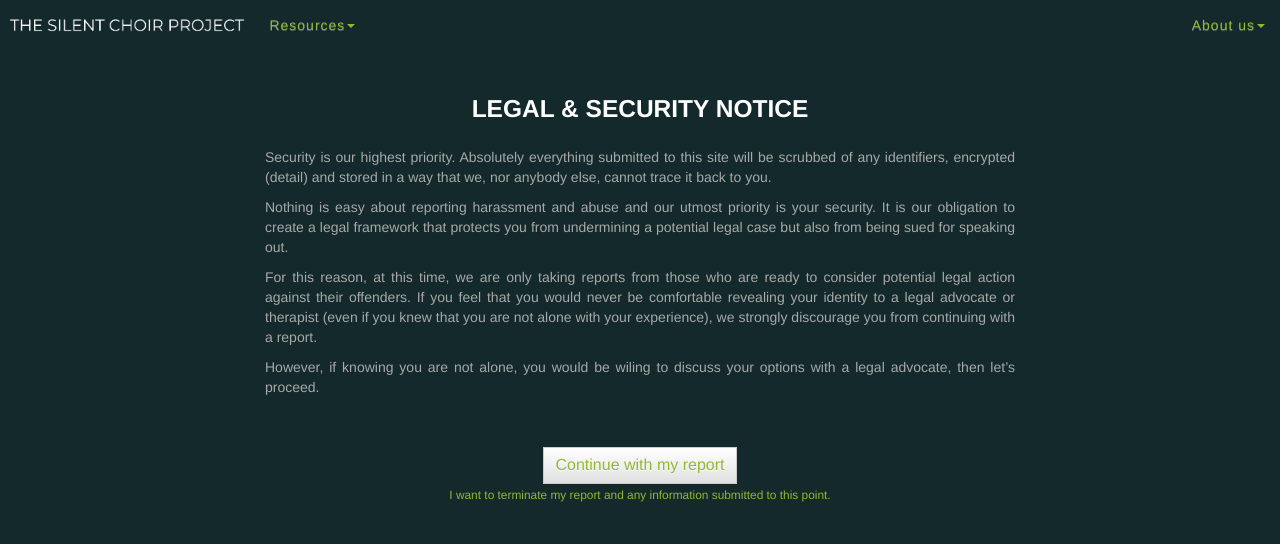
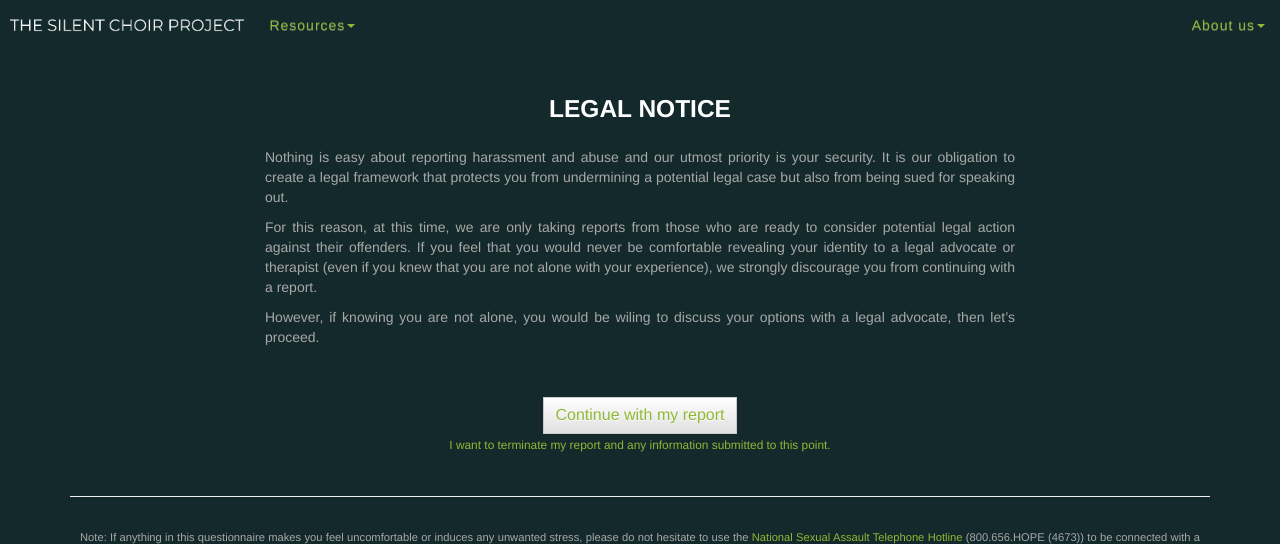
Before and after one commit to thesilentchoir/silentchoir-archived, a Django app: page /legal/ in a window 1280 px wide. Shown: the top 544 px of the page. Run offline with Django 3.2, Linux system fonts and the light colour scheme; some libraries are stand-ins or nearby versions.

Commit message:
AS: combine consent and withWhom questions + separate legal and security notices on separate pages

```diff
--- a/silentchoir/templates/legal.html
+++ b/silentchoir/templates/legal.html
@@ -47,30 +47,21 @@
         </nav>
 
         <div class="container">
-            <h1 class="header">LEGAL & SECURITY NOTICE</h1>
+            <h1 class="header">LEGAL NOTICE</h1>
 
             <form class="bodyText">
 
             <div>
-            	<p>
-                Security is our highest priority. Absolutely everything submitted to this site will be scrubbed of any identifiers, encrypted (detail) and stored in a way that we, nor anybody else, cannot trace it back to you.
-            	</p>
+              <p>Nothing is easy about reporting harassment and abuse and our utmost priority is your security. It is our obligation to create a legal framework that protects you from undermining a potential legal case but also from being sued for speaking out.</p>
 
-            	<p>
-				      Nothing is easy about reporting harassment and abuse and our utmost priority is your security. It is our obligation to create a legal framework that protects you from undermining a potential legal case but also from being sued for speaking out.
-              </p>
+              <p>For this reason, at this time, we are only taking reports from those who are ready to consider potential legal action against their offenders. If you feel that you would never be comfortable revealing your identity to a legal advocate or therapist (even if you knew that you are not alone with your experience), we strongly discourage you from continuing with a report.</p>
 
-				      <p>
-				      For this reason, at this time, we are only taking reports from those who are ready to consider potential legal action against their offenders. If you feel that you would never be comfortable revealing your identity to a legal advocate or therapist (even if you knew that you are not alone with your experience), we strongly discourage you from continuing with a report.
-              </p>
+              <p>However, if knowing you are not alone, you would be wiling to discuss your options with a legal advocate, then let’s proceed.</p>
 
-				      <p>
-              However, if knowing you are not alone, you would be wiling to discuss your options with a legal advocate, then let’s proceed.
-				      </p>
             </div>
 
             <div class="form-actions">
-                <a href="{% url 'q1-withWhom' %}"><button type="button" class="btn btn-default customButton">Continue with my report</button></a>
+                <a href="{% url 'security' %}"><button type="button" class="btn btn-default customButton">Continue with my report</button></a>
                 <br>
                 <small><a style="color:#91b735;" data-toggle="modal" data-target="#takeMeHomeModal">I want to terminate my report and any information submitted to this point.</a></small>
             </div>
--- a/silentchoir/templates/trigger.html
+++ b/silentchoir/templates/trigger.html
@@ -63,7 +63,7 @@
             </div>
 
             <div class="form-actions">
-                <a href="{% url 'consent' %}"><button type="button" class="btn btn-default customButton">Continue with my report</button></a>
+                <a href="{% url 'q1-withWhom' %}"><button type="button" class="btn btn-default customButton">Continue with my report</button></a>
                 <br>
                 <small><a style="color:#91b735;" data-toggle="modal" data-target="#takeMeHomeModal">I want to terminate my report and any information submitted to this point.</a></small>
             </div>
--- a/silentchoir/urls.py
+++ b/silentchoir/urls.py
@@ -19,7 +19,7 @@ from silentchoir import views
 urlpatterns = [
     url(r'^$', views.HomePageView.as_view(), name='home'),
     url(r'^legal/$', views.LegalPageView.as_view(), name='legal'),
-    url(r'^consent/$', views.ConsentPageView.as_view(), name='consent'),
+    url(r'^security/$', views.SecurityPageView.as_view(), name='security'),
     url(r'^trigger/$', views.TriggerPageView.as_view(), name='trigger'),
     url(r'^q1-withWhom/$', views.WithWhomPageView.as_view(), name='q1-withWhom'),
     url(r'^q2-email/$', views.EmailPageView.as_view(), name='q2-email'),
--- a/silentchoir/views.py
+++ b/silentchoir/views.py
@@ -6,8 +6,8 @@ class HomePageView(TemplateView):
 class LegalPageView(TemplateView):
     template_name = "legal.html"
 
-class ConsentPageView(TemplateView):
-    template_name = "consent.html"
+class SecurityPageView(TemplateView):
+    template_name = "security.html"
 
 class TriggerPageView(TemplateView):
     template_name = "trigger.html"
```
Also changed, not shown: silentchoir/templates/q1-withWhom.html (+38 -1 lines), silentchoir/templates/security.html (renamed from silentchoir/templates/consent.html, +4 -42 lines).
